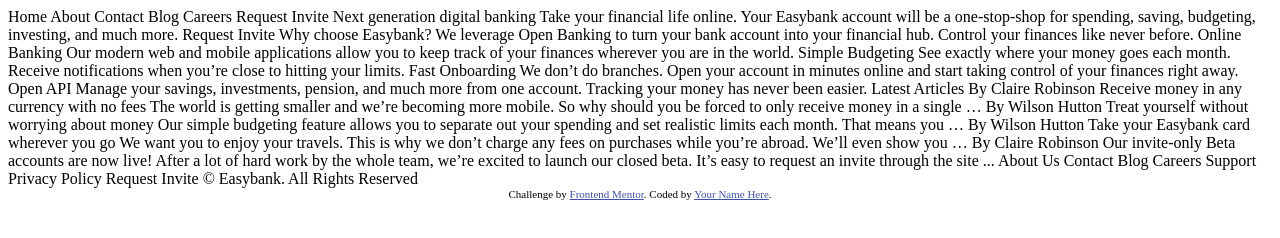
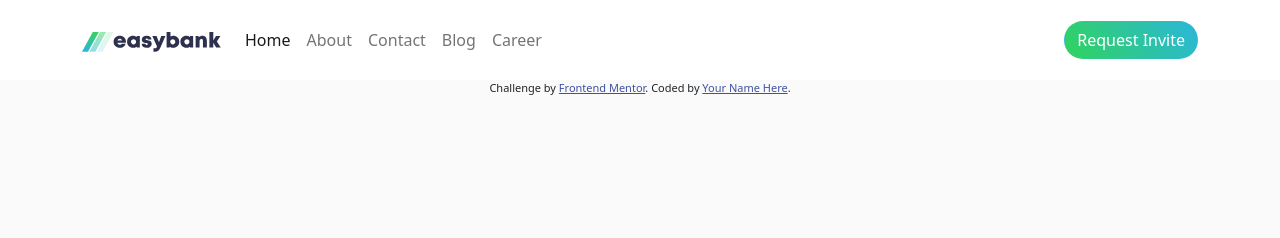
Before and after one commit to karthick12122000/Easybank_landing_page, a plain HTML site: page index.html in a window 1280 px wide. Drawn offline with nearby package versions, Linux system fonts and the light colour scheme.

Commit message:
wip(header): Work in Progress - Developing header component with Bootstrap

```diff
--- a/index.html
+++ b/index.html
@@ -1,101 +1,108 @@
 <!DOCTYPE html>
 <html lang="en">
   <head>
-  <meta charset="UTF-8">
-  <meta name="viewport" content="width=device-width, initial-scale=1.0"> <!-- displays site properly based on user's device -->
+    <meta charset="UTF-8" />
+    <meta name="viewport" content="width=device-width, initial-scale=1.0" />
+    <!-- displays site properly based on user's device -->
 
-  <link rel="icon" type="image/png" sizes="32x32" href="./images/favicon-32x32.png">
+    <link
+      rel="icon"
+      type="image/png"
+      sizes="32x32"
+      href="./images/favicon-32x32.png"
+    />
 
     <title>Frontend Mentor | Easybank landing page</title>
 
-  <!-- Feel free to remove these styles or customise in your own stylesheet 👍 -->
-  <style>
-    .attribution { font-size: 11px; text-align: center; }
-    .attribution a { color: hsl(228, 45%, 44%); }
-  </style>
+    <link
+      href="https://cdn.jsdelivr.net/npm/bootstrap@5.0.2/dist/css/bootstrap.min.css"
+      rel="stylesheet"
+      integrity="sha384-EVSTQN3/azprG1Anm3QDgpJLIm9Nao0Yz1ztcQTwFspd3yD65VohhpuuCOmLASjC"
+      crossorigin="anonymous"
+    />
+    <link rel="stylesheet" href="style.css" />
   </head>
   <body>
+    <header>
+      <nav class="navbar navbar-expand-lg navbar-light bg-light">
+        <div class="container-xl">
+          <a class="navbar-brand" href="./index.html">
+            <img src="./images/logo.svg" alt="" />
+          </a>
+          <button
+            class="navbar-toggler"
+            type="button"
+            data-bs-toggle="collapse"
+            data-bs-target="#navbarSupportedContent"
+            aria-controls="navbarSupportedContent"
+            aria-expanded="false"
+            aria-label="Toggle navigation"
+          >
+            <span class="navbar-toggler-icon"></span>
+          </button>
+          <div class="collapse navbar-collapse" id="navbarSupportedContent">
+            <ul class="navbar-nav me-auto mb-2 mb-lg-0">
+              <li class="nav-item">
+                <a class="nav-link active" aria-current="page" href="#">Home</a>
+              </li>
+              <li class="nav-item">
+                <a class="nav-link" href="#">About</a>
+              </li>
 
-  Home
-  About
-  Contact
-  Blog
-  Careers
+              <li class="nav-item">
+                <a class="nav-link" href="#">Contact</a>
+              </li>
 
-  Request Invite
+              <li class="nav-item">
+                <a class="nav-link" href="#">Blog</a>
+              </li>
+              <li class="nav-item">
+                <a class="nav-link" href="#">Career</a>
+              </li>
+            </ul>
 
-
-
-  Next generation digital banking
-
-  Take your financial life online. Your Easybank account will be a one-stop-shop
-  for spending, saving, budgeting, investing, and much more.
-
-  Request Invite
-
-
-
-  Why choose Easybank?
-
-  We leverage Open Banking to turn your bank account into your financial hub. Control
-  your finances like never before.
-
-  Online Banking
-  Our modern web and mobile applications allow you to keep track of your finances
-  wherever you are in the world.
-
-  Simple Budgeting
-  See exactly where your money goes each month. Receive notifications when you’re
-  close to hitting your limits.
-
-  Fast Onboarding
-  We don’t do branches. Open your account in minutes online and start taking control
-  of your finances right away.
-
-  Open API
-  Manage your savings, investments, pension, and much more from one account. Tracking
-  your money has never been easier.
-
-
-
-  Latest Articles
-
-  By Claire Robinson
-  Receive money in any currency with no fees
-  The world is getting smaller and we’re becoming more mobile. So why should you be
-  forced to only receive money in a single …
-
-  By Wilson Hutton
-  Treat yourself without worrying about money
-  Our simple budgeting feature allows you to separate out your spending and set
-  realistic limits each month. That means you …
-
-  By Wilson Hutton
-  Take your Easybank card wherever you go
-  We want you to enjoy your travels. This is why we don’t charge any fees on purchases
-  while you’re abroad. We’ll even show you …
-
-  By Claire Robinson
-  Our invite-only Beta accounts are now live!
-  After a lot of hard work by the whole team, we’re excited to launch our closed beta.
-  It’s easy to request an invite through the site ...
-
-
-
-  About Us
-  Contact
-  Blog
-  Careers
-  Support
-  Privacy Policy
-
-  Request Invite
-
-  © Easybank. All Rights Reserved
+            <button class="btn rounded-pill">Request Invite</button>
+          </div>
+        </div>
+      </nav>
+    </header>
+    <main></main>
+    <footer></footer>
+    <!-- Home About Contact Blog Careers Request Invite Next generation digital
+    banking Take your financial life online. Your Easybank account will be a
+    one-stop-shop for spending, saving, budgeting, investing, and much more.
+    Request Invite Why choose Easybank? We leverage Open Banking to turn your
+    bank account into your financial hub. Control your finances like never
+    before. Online Banking Our modern web and mobile applications allow you to
+    keep track of your finances wherever you are in the world. Simple Budgeting
+    See exactly where your money goes each month. Receive notifications when
+    you’re close to hitting your limits. Fast Onboarding We don’t do branches.
+    Open your account in minutes online and start taking control of your
+    finances right away. Open API Manage your savings, investments, pension, and
+    much more from one account. Tracking your money has never been easier.
+    Latest Articles By Claire Robinson Receive money in any currency with no
+    fees The world is getting smaller and we’re becoming more mobile. So why
+    should you be forced to only receive money in a single … By Wilson Hutton
+    Treat yourself without worrying about money Our simple budgeting feature
+    allows you to separate out your spending and set realistic limits each
+    month. That means you … By Wilson Hutton Take your Easybank card wherever
+    you go We want you to enjoy your travels. This is why we don’t charge any
+    fees on purchases while you’re abroad. We’ll even show you … By Claire
+    Robinson Our invite-only Beta accounts are now live! After a lot of hard
+    work by the whole team, we’re excited to launch our closed beta. It’s easy
+    to request an invite through the site ... About Us Contact Blog Careers
+    Support Privacy Policy Request Invite © Easybank. All Rights Reserved -->
 
     <div class="attribution">
-    Challenge by <a href="https://www.frontendmentor.io?ref=challenge" target="_blank">Frontend Mentor</a>.
-    Coded by <a href="#">Your Name Here</a>.
+      Challenge by
+      <a href="https://www.frontendmentor.io?ref=challenge" target="_blank"
+        >Frontend Mentor</a
+      >. Coded by <a href="#">Your Name Here</a>.
     </div>
+    <script
+      src="https://cdn.jsdelivr.net/npm/bootstrap@5.0.2/dist/js/bootstrap.bundle.min.js"
+      integrity="sha384-MrcW6ZMFYlzcLA8Nl+NtUVF0sA7MsXsP1UyJoMp4YLEuNSfAP+JcXn/tWtIaxVXM"
+      crossorigin="anonymous"
+    ></script>
   </body>
 </html>
--- /dev/null
+++ b/style.css
@@ -0,0 +1,38 @@
+* {
+  padding: none;
+  margin: none;
+  box-sizing: border-box;
+}
+:root {
+  --DarkBlue: hsl(233, 26%, 24%);
+  --LimeGreen: hsl(136, 65%, 51%);
+  --BrightCyan: hsl(192, 70%, 51%);
+  --GrayishBlue: hsl(233, 8%, 62%);
+  --LightGrayishBlue: hsl(220, 16%, 96%);
+  --VeryLightGray: hsl(0, 0%, 98%);
+  --White: hsl(0, 0%, 100%);
+}
+body {
+  background-color: var(--VeryLightGray);
+}
+.attribution {
+  font-size: 11px;
+  text-align: center;
+}
+.attribution a {
+  color: hsl(228, 45%, 44%);
+}
+.navbar {
+  height: 80px;
+  background-color: var(--White) !important;
+}
+.btn,
+.btn:is(:focus, :hover) {
+  color: var(--White);
+
+  box-shadow: none;
+  background: linear-gradient(55deg, var(--LimeGreen), var(--BrightCyan));
+}
+.navbar-toggler:focus {
+  box-shadow: none;
+}
```
Lines whose indentation alone changed are shown as unchanged.
